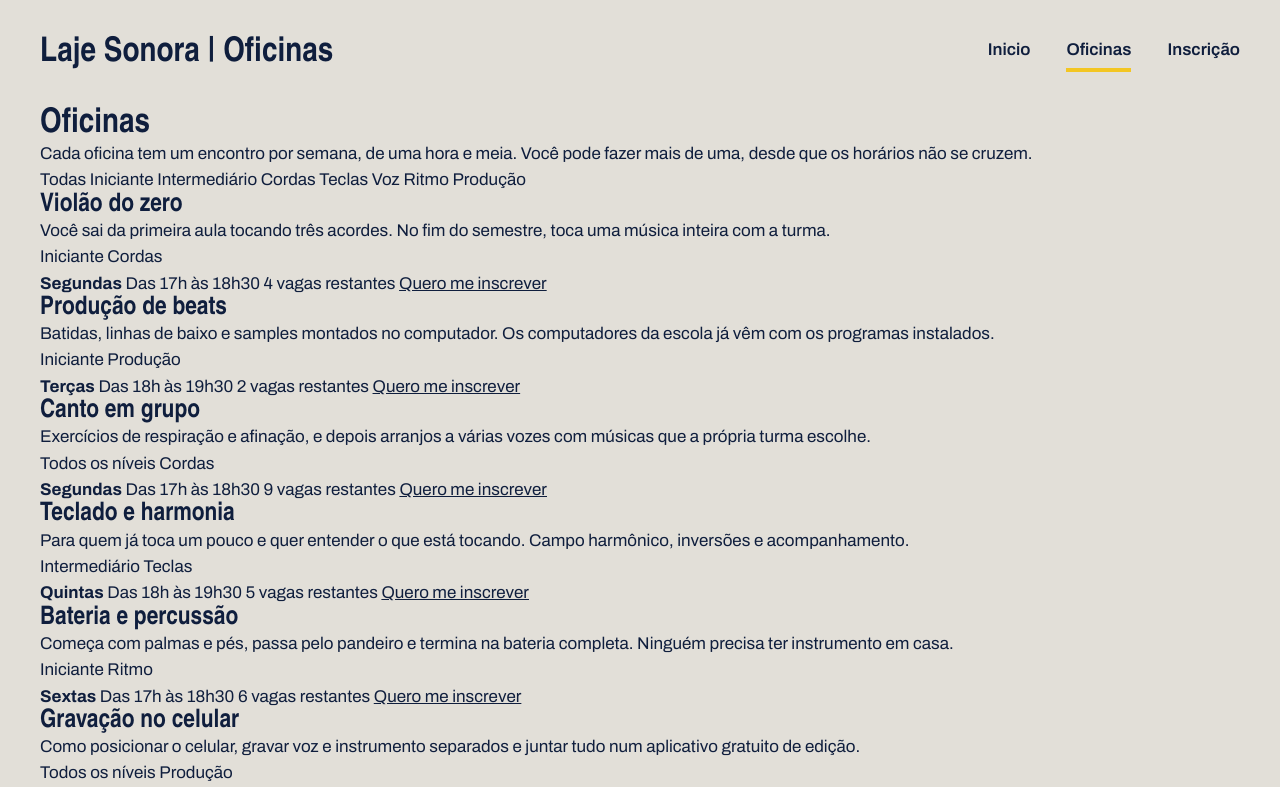
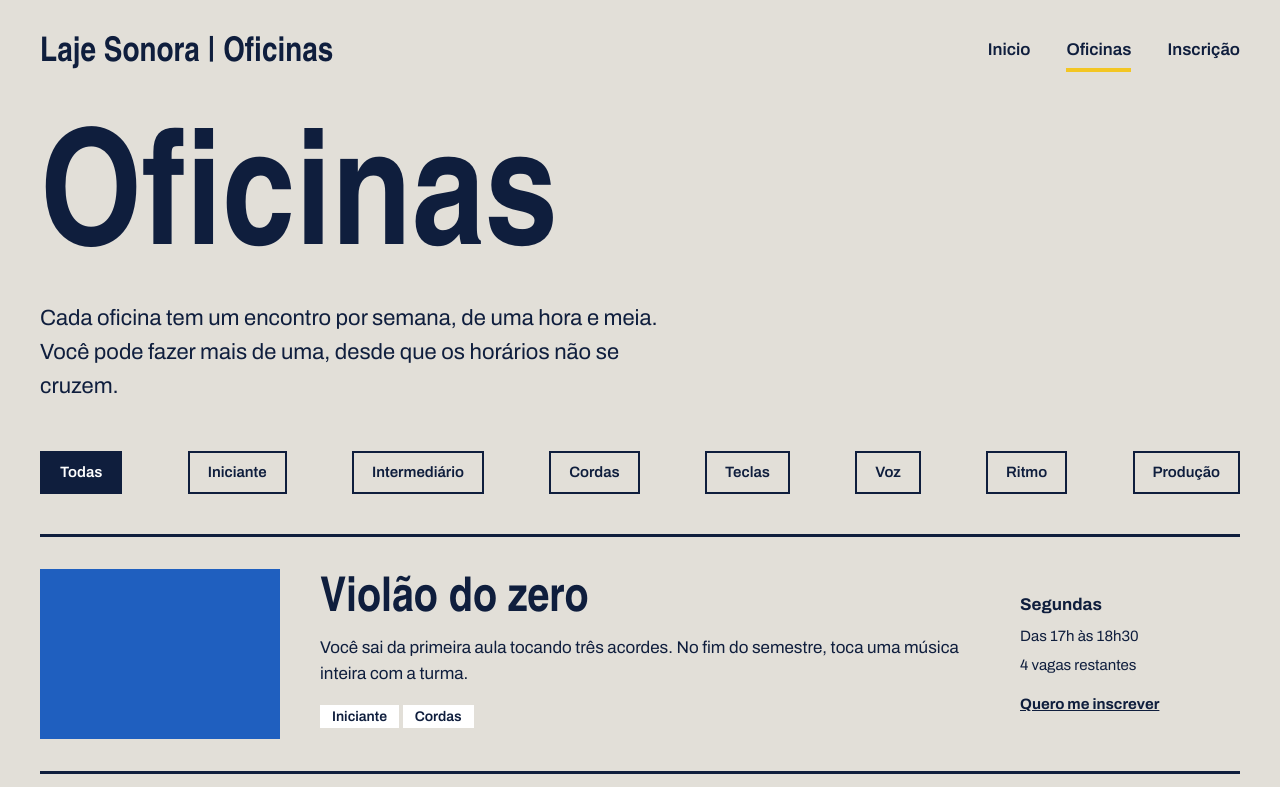
Before and after one commit to Gabriel-Henrique-1TIMC/laje_sonora, a plain HTML site: page oficinas.html in a window 1280 px wide. Shown: the top 787 px of the page. Drawn offline with Linux system fonts and the light colour scheme; a web font is replaced by a local one.

Commit message:
Página de oficinas pronta

```diff
--- a/oficinas.css
+++ b/oficinas.css
@@ -73,6 +73,7 @@ h1, h2, h3 {
 .menu a.atual{
     border-bottom-color: var(--fita);
 }
+
 .rodape {
     margin-top: 120px;
     background: var(--tinta);
@@ -95,3 +96,107 @@ h1, h2, h3 {
     color: var(--fita);
     margin-bottom: 12px;
 }
+
+.foto {
+    background: var(--concreto-escuro);
+}
+
+.foto-azul {
+    background: var(--caixa-dagua);
+}
+
+.foto-amarelo {
+    background: var(--fita);
+}
+
+.foto-tinta {
+    background: var(--tinta);
+}
+
+.titulo-pagina{
+    font-size: 160px;
+    margin-top: 24px;
+}
+
+.subtitulo-pagina{
+    font-size: 22px;
+    max-width: 640px;
+    margin-top: 16px;
+}
+
+.filtros{
+    margin-top: 48px;
+    justify-content: space-between;
+    display: flex;
+    gap: 12px;
+}
+
+.filtro {
+    border: 2px solid var(--tinta);
+    padding: 8px 18px;
+    font-weight: 600;
+    font-size: 15px;
+}
+
+.filtro.ativo {
+    background: var(--tinta);
+    color: var(--branco);
+}
+
+.lista {
+    margin-top: 40px;
+}
+
+.oficina{
+    padding-top: 32px;
+    padding-bottom: 32px;
+    border-top: 3px solid var(--tinta);
+    display: flex;
+    align-items: center;
+    gap: 40px;
+}
+
+.oficina .foto {
+    width: 240px;
+    height: 170px;
+    flex-shrink: 0;
+}
+
+.oficina-texto{
+    flex: 1;
+}
+
+.oficina h2{
+    font-size: 48px;
+    margin-bottom: 10px;
+}
+
+.etiquetas{
+    margin-top: 16px;
+    justify-content: space-between;
+    gap: 8px;
+}
+
+.etiqueta{
+    background: var(--branco);
+    padding: 4px 12px;
+    font-size: 14px;
+    font-weight: 600;
+}
+
+.oficina-detalhes{
+    width: 220px;
+    font-size: 15px;
+    display: flex;
+    flex-direction: column;
+    gap: 6px;
+}
+
+.oficina-detalhes strong{
+    font-size: 17px;
+}
+
+.oficina-detalhes a{
+    margin-top: 10px;
+    font-weight: 700;
+}
```
